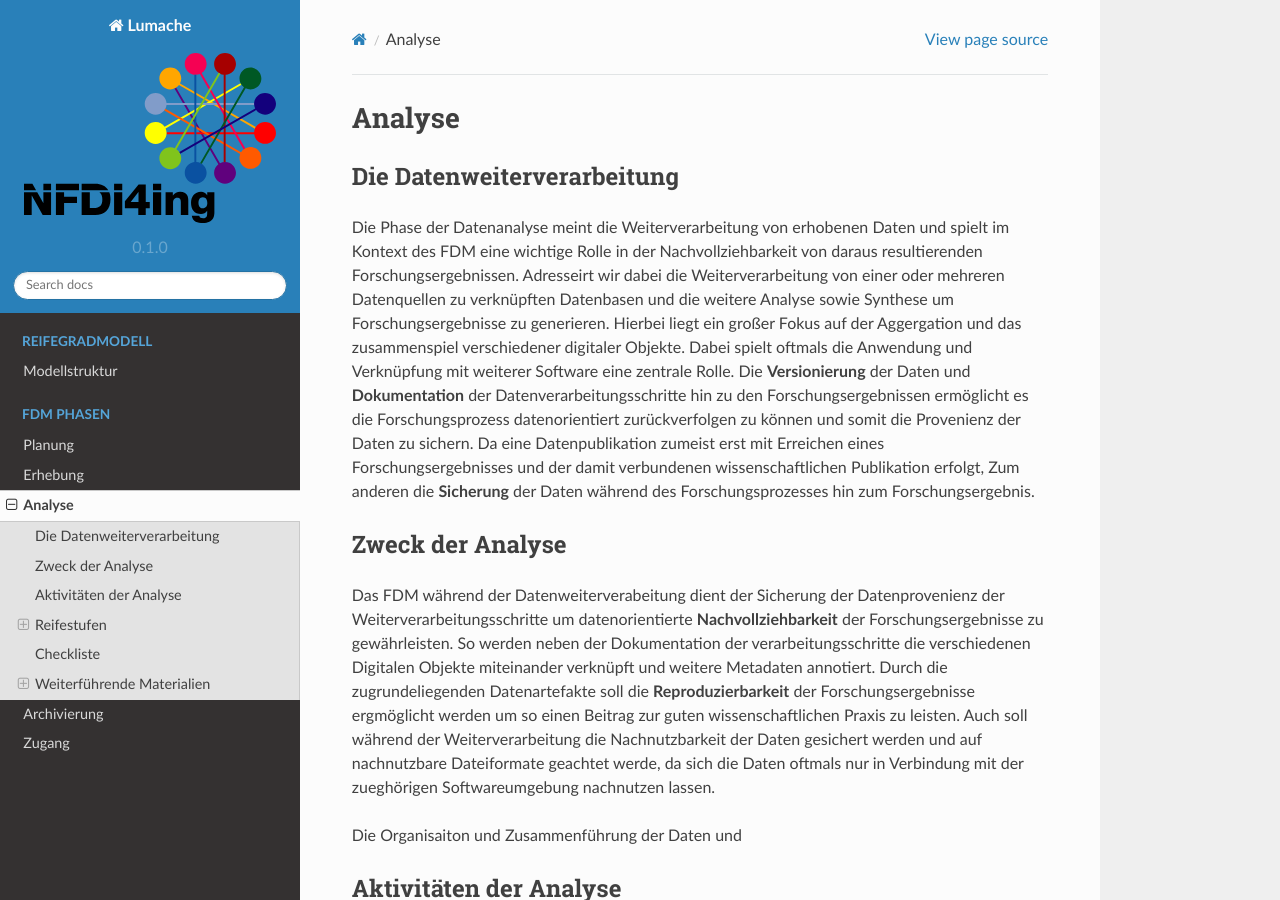
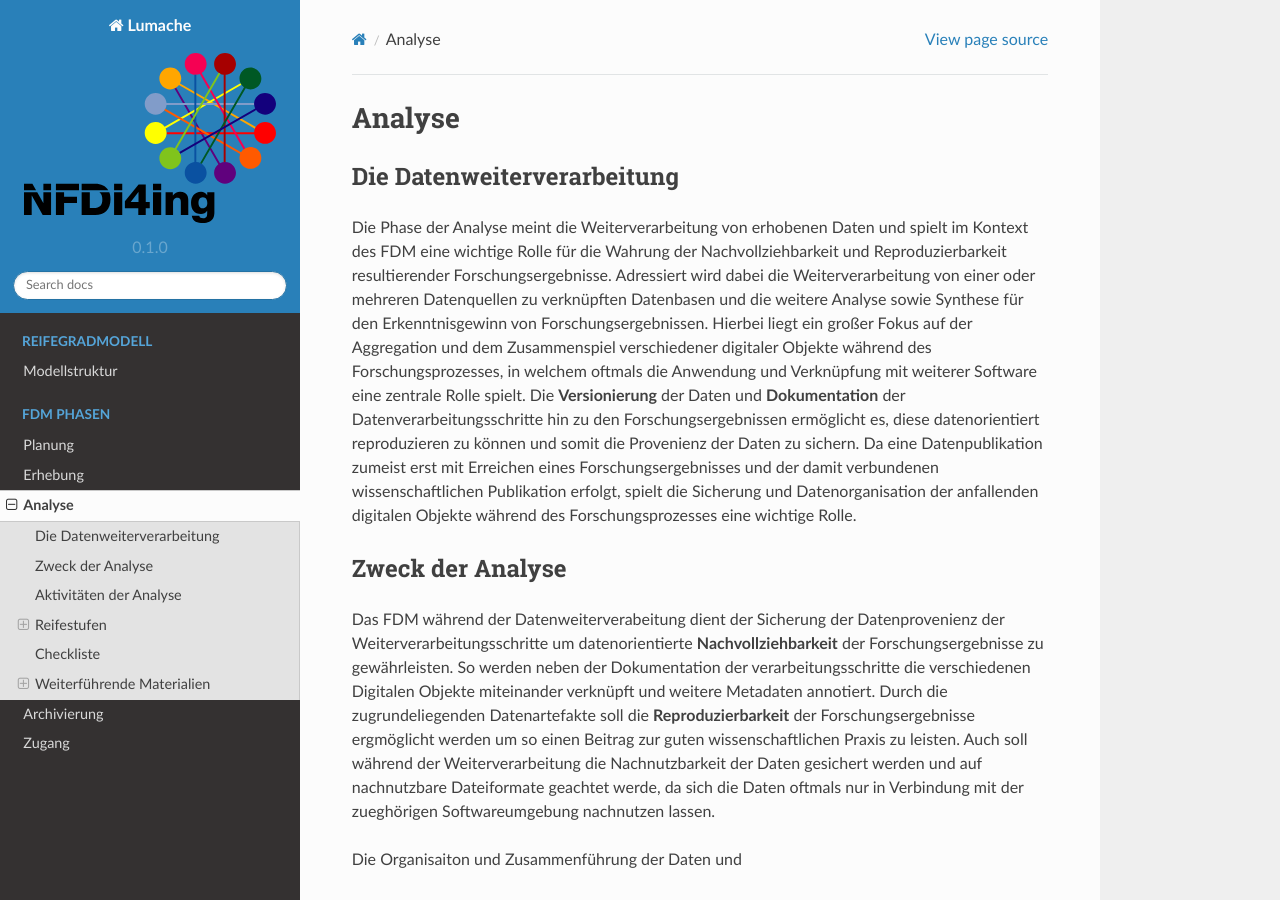
Before and after one commit to LUHMW/MaturityModelsNFDI4Ing, a Sphinx documentation site: the page built from docs/source/Analyse.rst, in a window 1280 px wide and 900 px high. Built offline with Sphinx 7.4.7 and the Read the Docs theme 2.0.0, drawn with Linux system fonts in a browser that asks for light colours.

Commit message:
Update Analyse.rst

```diff
--- a/docs/source/Analyse.rst
+++ b/docs/source/Analyse.rst
@@ -9,8 +9,8 @@ Analyse
 *************************
 Die Datenweiterverarbeitung
 *************************
-Die Phase der Datenanalyse meint die Weiterverarbeitung von erhobenen Daten und spielt im Kontext des FDM eine wichtige Rolle in der Nachvollziehbarkeit von daraus resultierenden Forschungsergebnissen. Adresseirt wir dabei die Weiterverarbeitung von einer oder mehreren Datenquellen zu verknüpften Datenbasen und die weitere Analyse sowie Synthese um Forschungsergebnisse zu generieren. Hierbei liegt ein großer Fokus auf der Aggergation und das zusammenspiel verschiedener digitaler Objekte. Dabei spielt oftmals die Anwendung und Verknüpfung mit weiterer Software eine zentrale Rolle. Die **Versionierung** der Daten und **Dokumentation** der Datenverarbeitungsschritte hin zu den Forschungsergebnissen ermöglicht es die Forschungsprozess datenorientiert zurückverfolgen zu können und somit die Provenienz der Daten zu sichern. Da eine Datenpublikation zumeist erst mit Erreichen eines Forschungsergebnisses und der damit verbundenen wissenschaftlichen Publikation erfolgt,
-Zum anderen die **Sicherung** der Daten während des Forschungsprozesses hin zum Forschungsergebnis.
+Die Phase der Analyse meint die Weiterverarbeitung von erhobenen Daten und spielt im Kontext des FDM eine wichtige Rolle für die Wahrung der Nachvollziehbarkeit und Reproduzierbarkeit resultierender Forschungsergebnisse. Adressiert wird dabei die Weiterverarbeitung von einer oder mehreren Datenquellen zu verknüpften Datenbasen und die weitere Analyse sowie Synthese für den Erkenntnisgewinn von Forschungsergebnissen. Hierbei liegt ein großer Fokus auf der Aggregation und dem Zusammenspiel verschiedener digitaler Objekte während des Forschungsprozesses, in welchem oftmals die Anwendung und Verknüpfung mit weiterer Software eine zentrale Rolle spielt. Die **Versionierung** der Daten und **Dokumentation** der Datenverarbeitungsschritte hin zu den Forschungsergebnissen ermöglicht es, diese datenorientiert reproduzieren zu können und somit die Provenienz der Daten zu sichern. Da eine Datenpublikation zumeist erst mit Erreichen eines Forschungsergebnisses und der damit verbundenen wissenschaftlichen Publikation erfolgt, spielt die Sicherung und Datenorganisation der anfallenden digitalen Objekte während des Forschungsprozesses eine wichtige Rolle.
+
 
 *************************
 Zweck der Analyse
```
